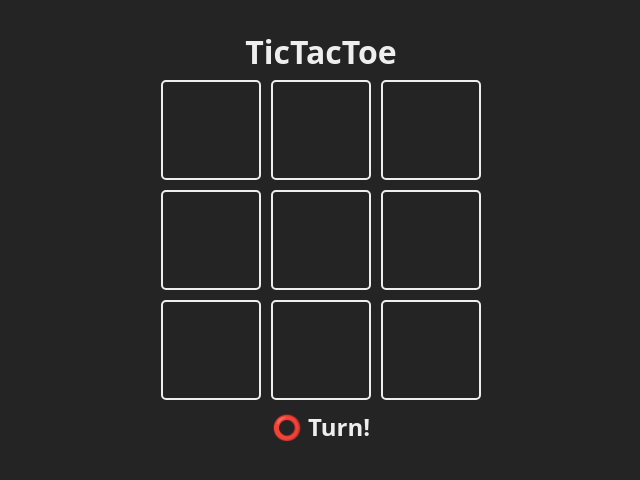
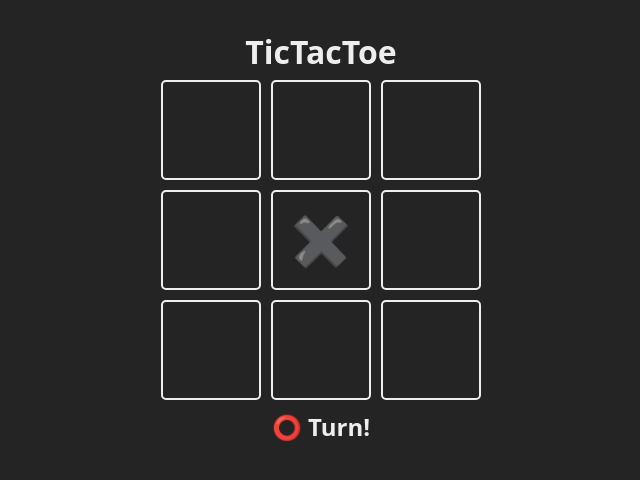
Before and after one commit to amaimus/react-tic-tac-toe, a React (Vite) app: page / in a window 1280 px wide. Both pictures are taken after a click on the element 640 px from the left and 240 px from the top of the page. Shown: the top 480 px of the page, without its empty margins (319-959 px from the left). Built offline with nearby package versions, Linux system fonts and the light colour scheme.

Commit message:
endless game fix and control winner and draw

```diff
--- a/src/App.jsx
+++ b/src/App.jsx
@@ -5,7 +5,7 @@ const TURNS = { x: '✖️', o: '⭕' }
 const Square = ({ children, updateBoard, index }) => {
   const handleClick = () => {
     // cosas
-    updateBoard()
+    updateBoard({ index })
   }
 
   return (
@@ -17,13 +17,67 @@ const Square = ({ children, updateBoard, index }) => {
 
 const initialBoard = Array(9).fill(null)
 const initialTurn = TURNS.x
-const mock = ['✖️', '✖️', '✖️', '✖️', '✖️', '⭕', '⭕', '⭕', '⭕']
+
+const winnerCombos = [
+  [0, 1, 2],
+  [3, 4, 5],
+  [6, 7, 8],
+  [0, 3, 6],
+  [1, 4, 7],
+  [2, 5, 8],
+  [0, 4, 8],
+  [2, 4, 6]
+]
 
 function App () {
   const [board, setBoard] = useState(initialBoard)
   const [turn, setTurn] = useState(initialTurn)
+  const [winner, setWinner] = useState(null)
+  // null = none, false = draw, true = winner
 
-  const updateBoard = (/* cosas */) => {
+  const resetGame = () => {
+    setBoard(initialBoard)
+    setTurn(initialTurn)
+    setWinner(null)
+  }
+
+  const checkWinner = (boardToCheck) => {
+    // revisamos todas las combinaciones ganadoras
+    // para ver si X u O ganó
+    for (const combo of winnerCombos) {
+      const [a, b, c] = combo
+      if (
+        boardToCheck[a] &&
+        boardToCheck[a] === boardToCheck[b] &&
+        boardToCheck[a] === boardToCheck[c]
+      ) {
+        return boardToCheck[a]
+      }
+    }
+    // si no hay ganador
+    return null
+  }
+
+  const checkEndGame = (boardToCheck) => {
+    return boardToCheck.every(square => square !== null)
+  }
+
+  const updateBoard = ({ index }) => {
+    if (board[index] || winner) return
+
+    const newBoard = [...board]
+    newBoard[index] = turn
+    setBoard(newBoard)
+
+    const newWinner = checkWinner(newBoard)
+    if (newWinner) {
+      setWinner(newWinner)
+    } else if (checkEndGame(newBoard)) {
+      setWinner(false)
+    }
+
+    // TODO check is game is over
+
     const newTurn = turn === TURNS.x ? TURNS.o : TURNS.x
     setTurn(newTurn)
   }
@@ -51,6 +105,23 @@ function App () {
           {turn} Turn!
         </h1>
       </section>
+
+      {
+        winner !== null && (
+          <section className='winner'>
+            <div className='text'>
+              <h2>
+                {
+                  winner === false ? 'Empate' : `Ganó: ${winner}`
+                }
+              </h2>
+              <footer>
+                <button onClick={resetGame}>Empezar de nuevo</button>
+              </footer>
+            </div>
+          </section>
+        )
+      }
     </main>
   )
 }
```
